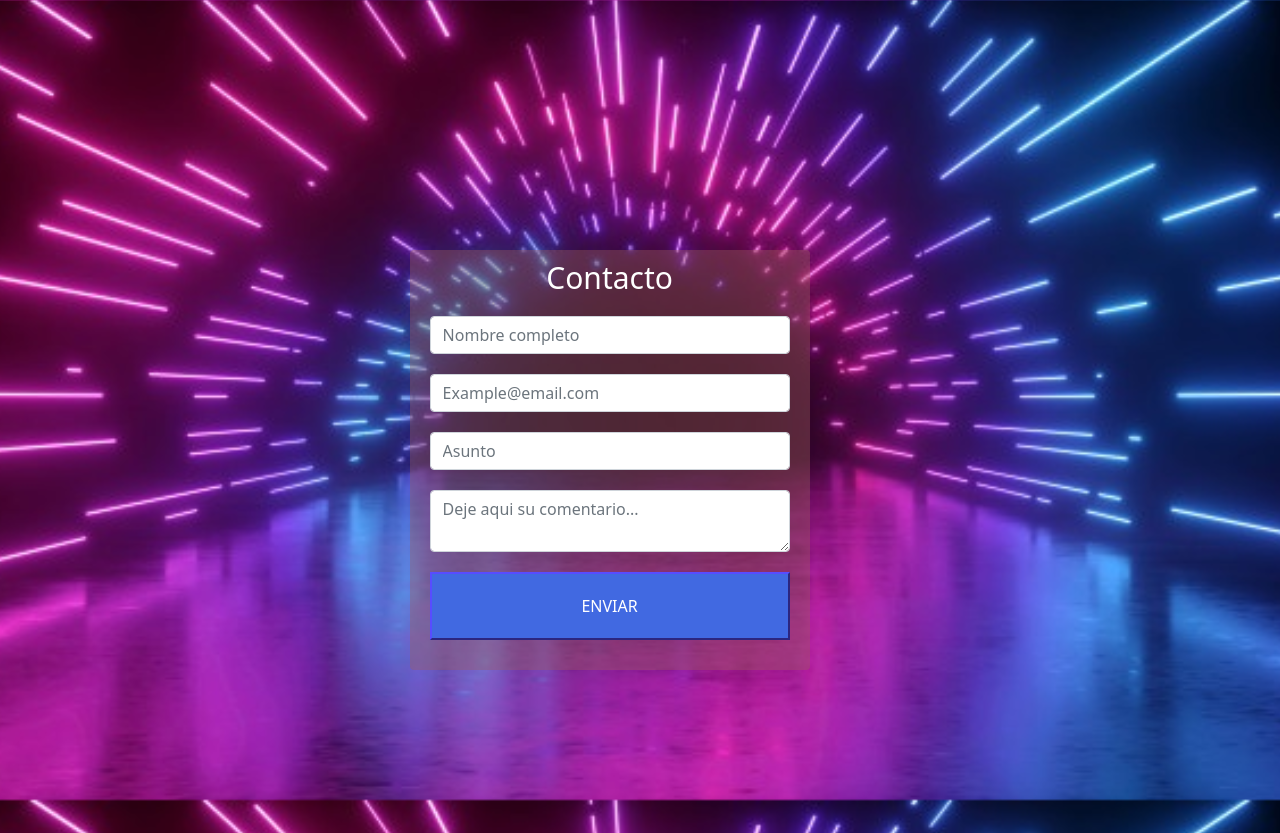
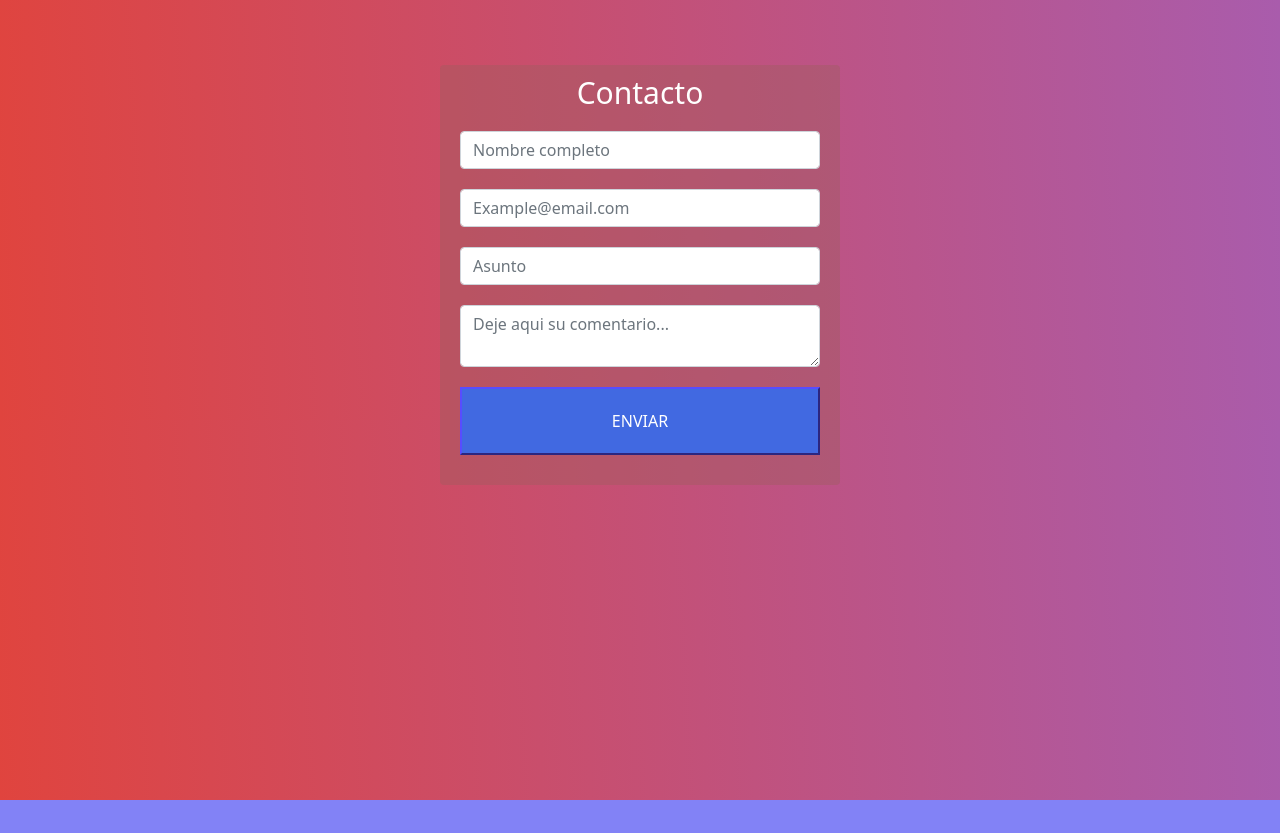
Before and after one commit to MendietaSergio/FormContact, a plain HTML site: page docs/index.html in a window 1280 px wide. Shown: the top 833 px of the page. After the commit the page ends 800 px from the top, so only its background shows below. Drawn offline with nearby package versions, Linux system fonts and the light colour scheme; some packages are replaced by stand-ins of ours; a script that the page names is missing.

Commit message:
Añade cambios en el fondo y posicion del formulario

```diff
--- a/docs/css/index.css
+++ b/docs/css/index.css
@@ -1,17 +1,16 @@
+*{
+    margin: 0;
+    padding: 0;
+    box-sizing: border-box;
+}
 body{
     margin: 0;
-    background-image: url('../img/fondo_de_pantalla.jpg');
-    /* Para dejar la imagen de fondo centrada, vertical y horizontalmente */
-    background-position: center center;
-    /* Para que la imagen de fondo no se repita */
-    background-repeat: no-repeat;
-    /* La imagen se fija en la ventana de visualización para que la altura de la imagen no supere a la del contenido */
-    background-attachment: fixed;
-    /* La imagen de fondo se reescala automáticamente con el cambio del ancho de ventana del navegador */
-    background-size: cover;
     /* Se muestra un color de fondo mientras se está cargando la imagen
     de fondo o si hay problemas para cargarla */
-    background-color: #6699;
+    background-color: rgba(48, 48, 241, 0.6);
+    height: auto;
+    background-image: linear-gradient(267deg, #a95cac 0%, #e0443e 100%);
+
 }
 span{
     top: -22px;
@@ -65,13 +64,5 @@ textarea{
 @media (min-width: 768px){
     form{
         width: 400px;
-        margin: 25%;
-        top: -60px;
     }
 }
-@media(min-width: 1024px){
-    form{
-        margin: 32%;
-        top: -160px;
-    }
-}
--- a/docs/index.html
+++ b/docs/index.html
@@ -1,5 +1,5 @@
 <!DOCTYPE html>
-<html lang="en">
+<html lang="es">
 
 <head>
     <meta charset="UTF-8">
@@ -14,6 +14,7 @@
 </head>
 
 <body>
+    <div class="contenedor">
     <form action="" method="POST">
         <div class="caja-form">
             <h2>Contacto</h2>
@@ -33,6 +34,7 @@
             <span class="text-danger" id="errorSubmit"></span>
         </div>
     </form>
+</div>
 </body>
 
 </html>
--- a/docs/javascript/validacion.js
+++ b/docs/javascript/validacion.js
@@ -105,9 +105,8 @@ addEventListener('DOMContentLoaded', ()=>{
         }
         if (!error) {
             errorSubmit.innerHTML = ""
-            /*MUESTO UN sweetAlert */
             Swal.fire({
-                position: 'top-end',
+                position: 'top-center',
                 icon: 'success',
                 title: 'Tu mensaje ha sido enviado.',
                 showConfirmButton: false,
@@ -115,6 +114,9 @@ addEventListener('DOMContentLoaded', ()=>{
             }).then(() => {
                 formulario.submit();
                 })
+                .then(()=>{
+                    res.render('index.html')
+                })
         }
         else {
             errorSubmit.innerHTML = "Los campos señalados son obligatorio."
```
